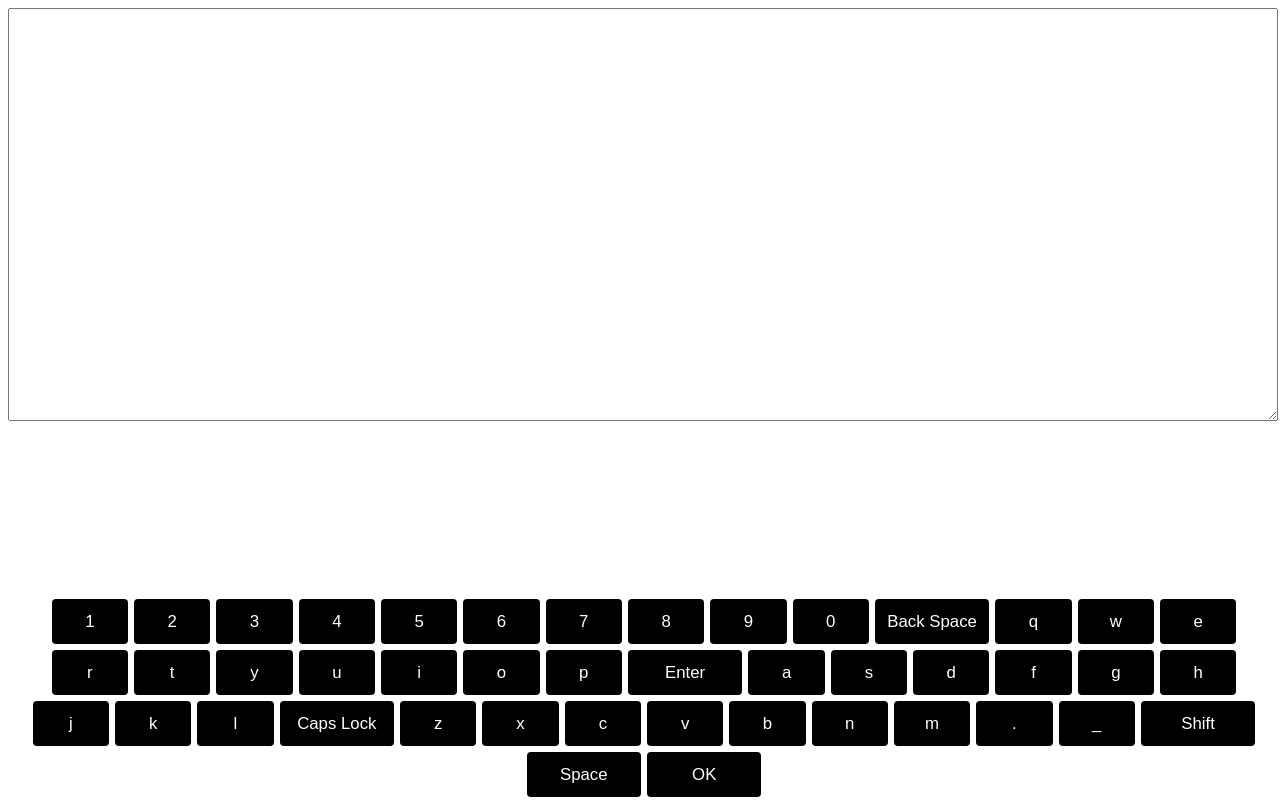
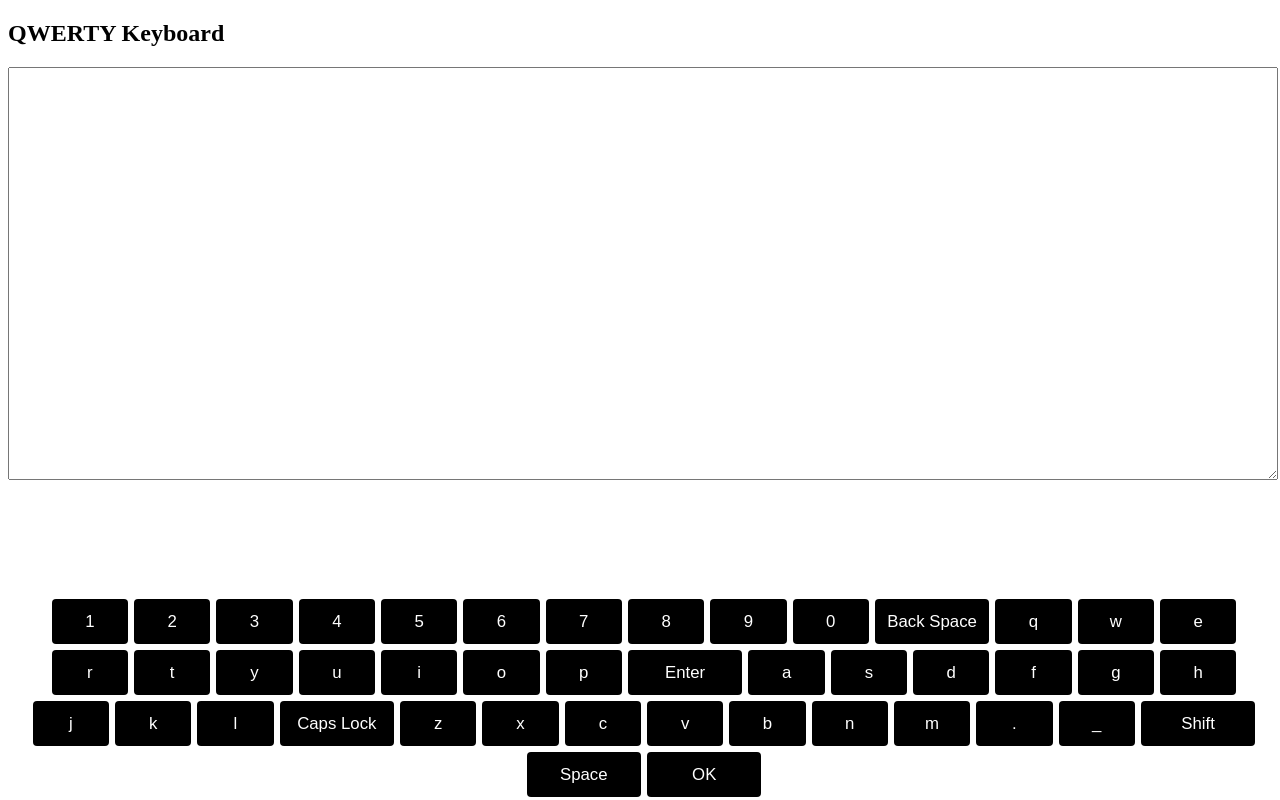
Before and after one commit to SplajzlA/Day20-21, a plain HTML site: page ex01/src/index.html in a window 1280 px wide. Drawn offline with Linux system fonts and the light colour scheme.

Commit message:
Weekend Task

```diff
--- a/ex01/src/index.html
+++ b/ex01/src/index.html
@@ -9,9 +9,8 @@
   <link rel="stylesheet" href="./index.css"/>
 </head>
 <body>
-  <textarea id="textarea">
-
-  </textarea>
+  <h2>QWERTY Keyboard</h2>
+  <textarea id="textarea"></textarea>
     <div class="keyboard">
         <button onclick="setCharacters(event)">1</button>
         <button onclick="setCharacters(event)">2</button>
```
